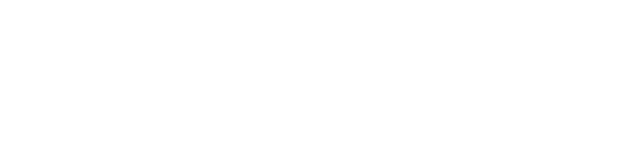
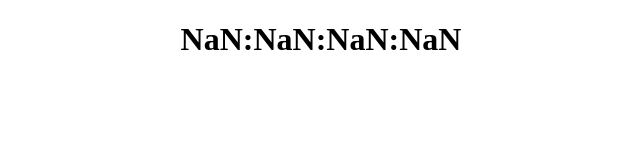
Before and after one commit to AtomicJay/AtomicJay.github.io, a plain HTML site: page countdown/index.html in a window 1280 px wide. Shown: the whole page, without its empty margins (319-959 px from the left). Drawn offline with Linux system fonts and the light colour scheme.

Commit message:
Add countdown timer to countdown page

```diff
--- a/countdown/app.js
+++ b/countdown/app.js
@@ -1 +1,33 @@
 'use strict'
+
+console.log('gy')
+
+let today
+let theDay
+let formatDate
+let selectElement
+
+function updateTime () {
+  today = new Date()
+  theDay = new Date('2021-06-05T3:02:00Z')
+  formatDate = dateDiffFormatted(today, theDay)
+  selectElement = document.getElementById('timer')
+  selectElement.innerHTML = formatDate
+}
+
+function dateDiffFormatted (a, b) {
+  const utc1 = Date.UTC(a.getUTCFullYear(), a.getUTCMonth(), a.getUTCDate(), a.getUTCHours(), a.getUTCMinutes(), a.getUTCSeconds(), a.getUTCMilliseconds())
+  const utc2 = Date.UTC(b.getUTCFullYear(), b.getUTCMonth(), b.getUTCDate(), b.getUTCHours(), b.getUTCMinutes(), b.getUTCSeconds(), b.getUTCMilliseconds())
+
+  const days = Math.floor((utc2 - utc1) / (1000 * 60 * 60 * 24))
+  const hours = Math.floor((utc2 - utc1) / (1000 * 60 * 60))
+  const minutes = Math.floor((utc2 - utc1) / (1000 * 60))
+  const seconds = Math.floor((utc2 - utc1) / 1000)
+  const milliseconds = utc2 - utc1
+  return String(hours % 24).padStart(2, '0') + ':' +
+         String(minutes % 60).padStart(2, '0') + ':' +
+         String(seconds % 60).padStart(2, '0') + ':' +
+         String(milliseconds % 1000).padStart(3, '0')
+}
+
+setInterval(updateTime, 1)
--- a/countdown/index.html
+++ b/countdown/index.html
@@ -12,6 +12,7 @@
 
 </head>
 <body>
+<h1 id="timer"></h1>
   <script src="app.js"></script>
 </body>
 </html>
--- a/countdown/main.css
+++ b/countdown/main.css
@@ -0,0 +1,3 @@
+#timer {
+text-align: center;
+}
```
